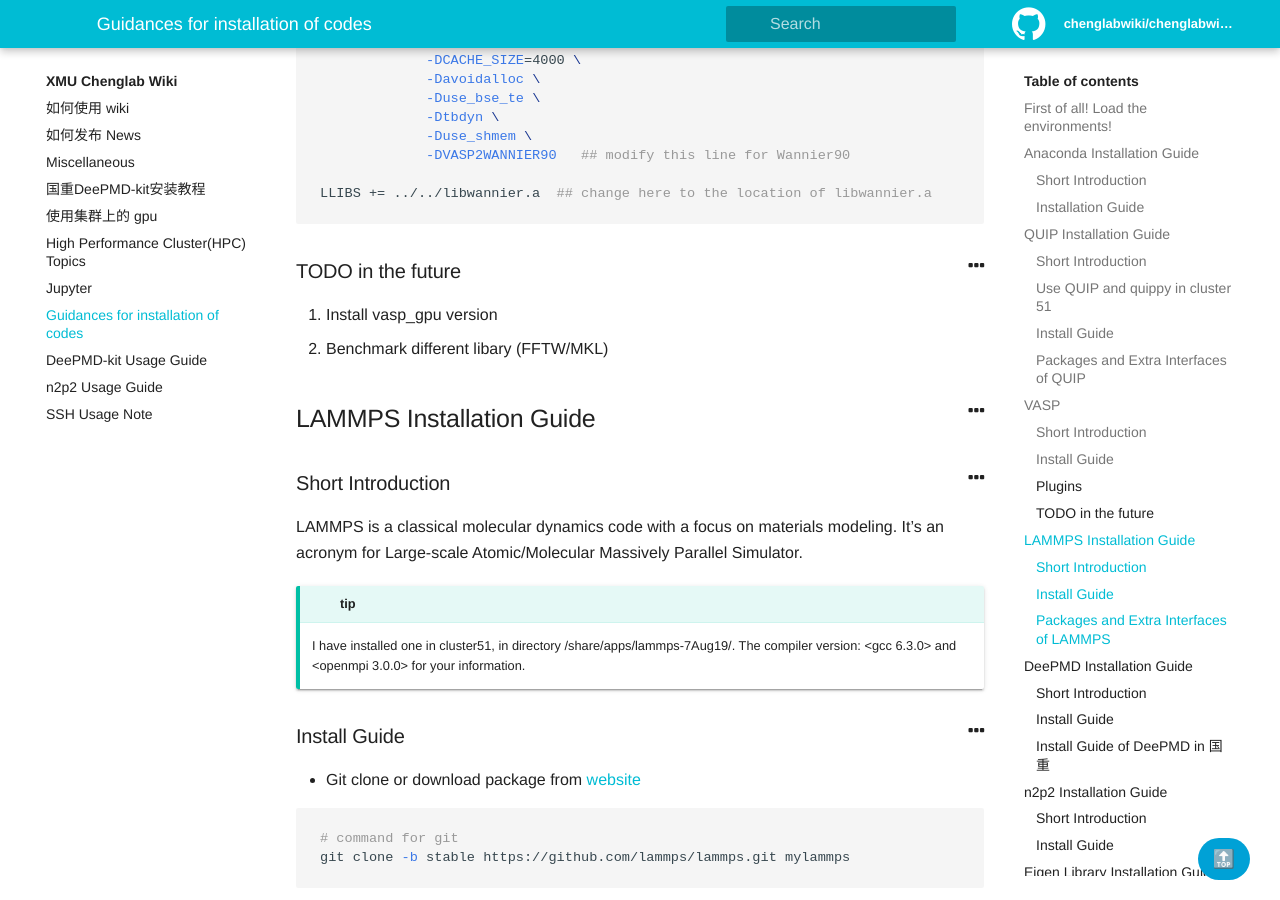
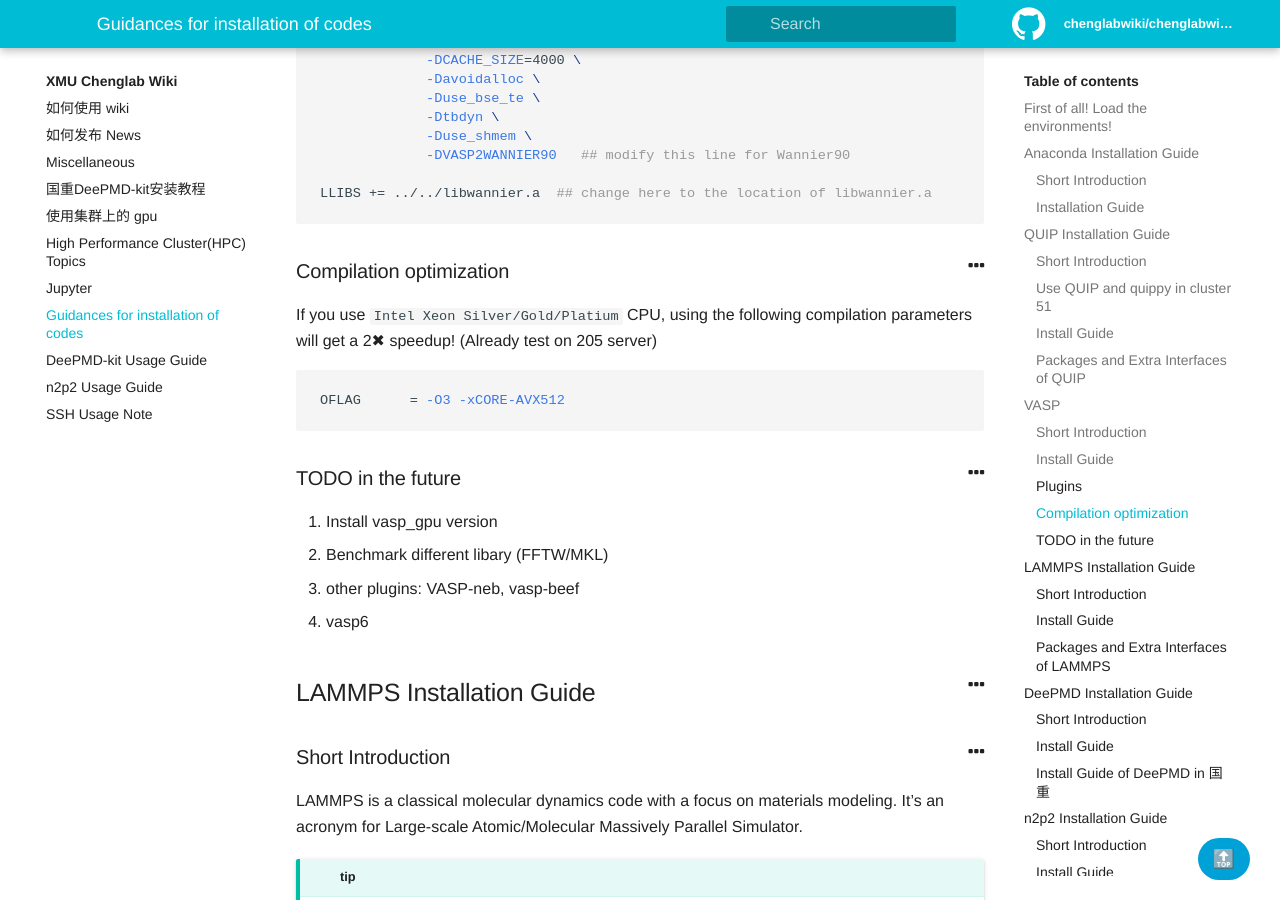
Before and after one commit to chenggroup/chenggroup.github.io, a Jekyll site: the page built from _wiki/softwares.md, in a window 1280 px wide and 900 px high, scrolled down 4732 px. Built offline with Jekyll 4.4.1, drawn with Linux system fonts in a browser that asks for light colours.

Commit message:
Add VASP installation tips
add tips to accelerate vasp

````diff
--- a/_wiki/softwares.md
+++ b/_wiki/softwares.md
@@ -201,10 +201,19 @@
 LLIBS += ../../libwannier.a  ## change here to the location of libwannier.a
 ```
 
+### Compilation optimization
+If you use `Intel Xeon Silver/Gold/Platium` CPU, using the following compilation parameters will get a 2✖ speedup! (Already test on 205 server)
+```shell
+OFLAG      = -O3 -xCORE-AVX512
+```
+
 ### TODO in the future
 
 1. Install vasp_gpu version
 2. Benchmark different libary (FFTW/MKL)
+3. other plugins: VASP-neb, vasp-beef
+4. vasp6
+
 
 ## LAMMPS Installation Guide
 
````
